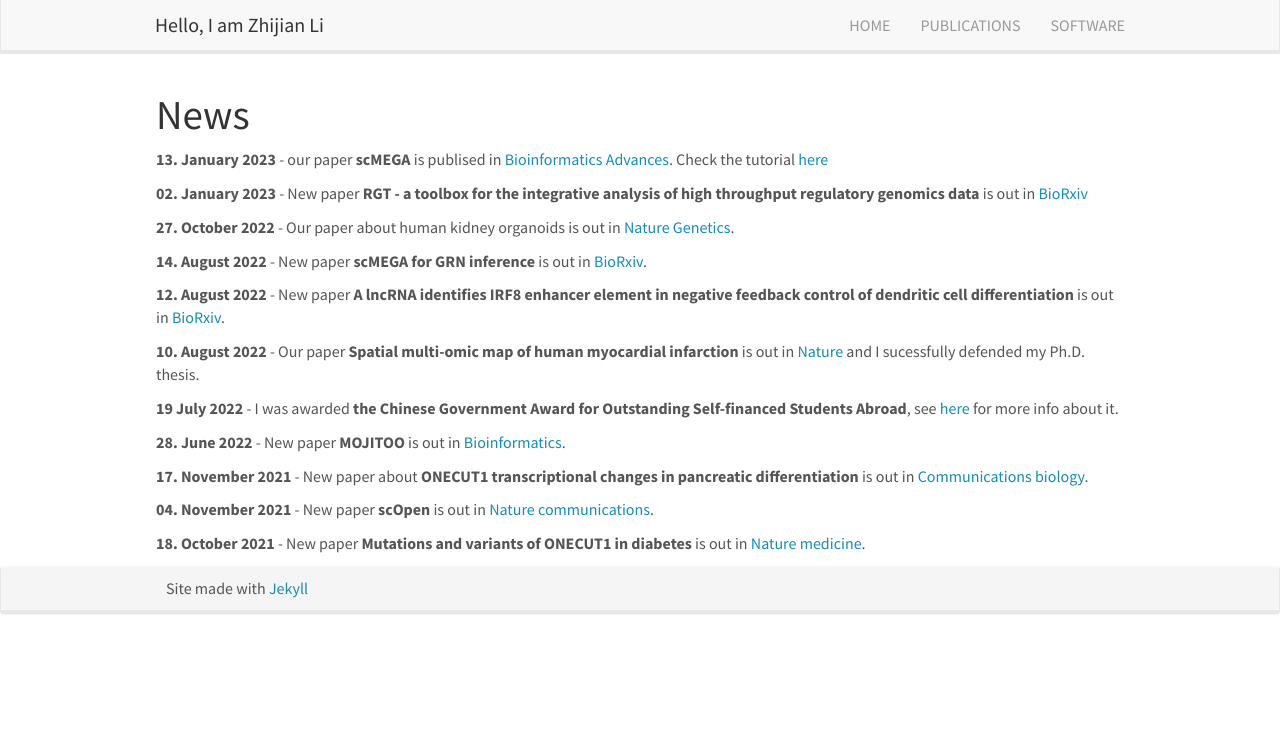
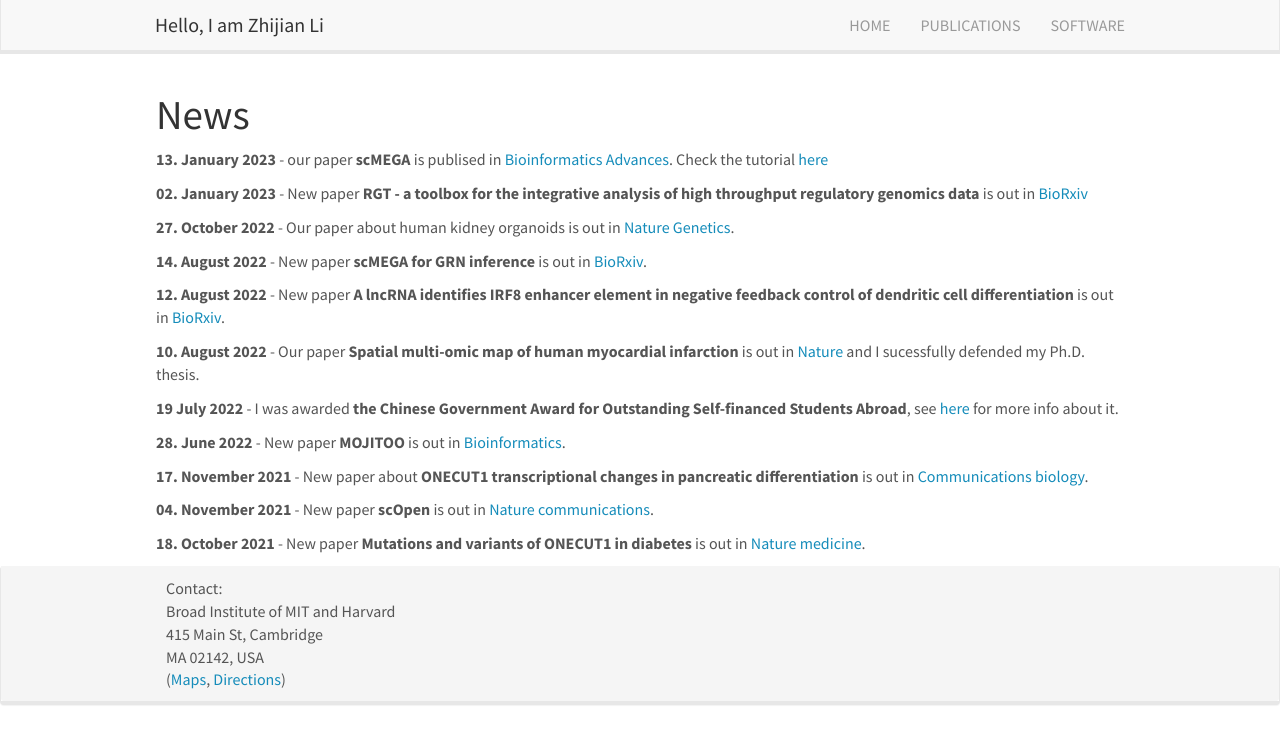
Before and after one commit to lzj1769/lzj1769.github.io, a Jekyll site: the page built from _pages/allnews.md, in a window 1280 px wide. Shown: the top 744 px of the page. Built offline with Jekyll 4.4.1, drawn with Linux system fonts in a browser that asks for light colours; nearby versions of some CDN libraries.

Commit message:
add software

```diff
--- a/_includes/footer.html
+++ b/_includes/footer.html
@@ -3,11 +3,11 @@
 	<div class="container-fluid">
 	  <div class="row">
 
+		<!--
 		<div class="col-sm-4">
 		Site made with <a href="https://jekyllrb.com">Jekyll</a>
 		</div>
 
-		<!--
 		<div class="col-sm-4">
 		  Funding:<br />
 		  - <a href="http://www.nwo.nl/en/research-and-results/programmes/Talent+Scheme">Vidi </a> and <a href='https://www.fom.nl/en/news/press-releases/2016/11/18/28634/'>Projectruimte</a> grants from <a href="http://www.nwo.nl">NWO</a> <br />
@@ -16,16 +16,13 @@
 		</div>
 		-->
 
-		<!--
 		<div class="col-sm-4">
 		  Contact:<br />
-		  Oort building, Leiden University<br />
-		  Niels Bohrweg 2<br />
-		  2333 CA Leiden<br />
-		  Netherlands <br />
+		  Broad Institute of MIT and Harvard<br />
+		  415 Main St, Cambridge<br />
+		  MA 02142, USA<br />
             (<a href="https://goo.gl/maps/H2RjutkyoUH2">Maps</a>, <a href="http://www.physics.leidenuniv.nl/travel-directions">Directions</a>)
 		</div>
-		-->
 
 	  </div>
 	</div>
```
